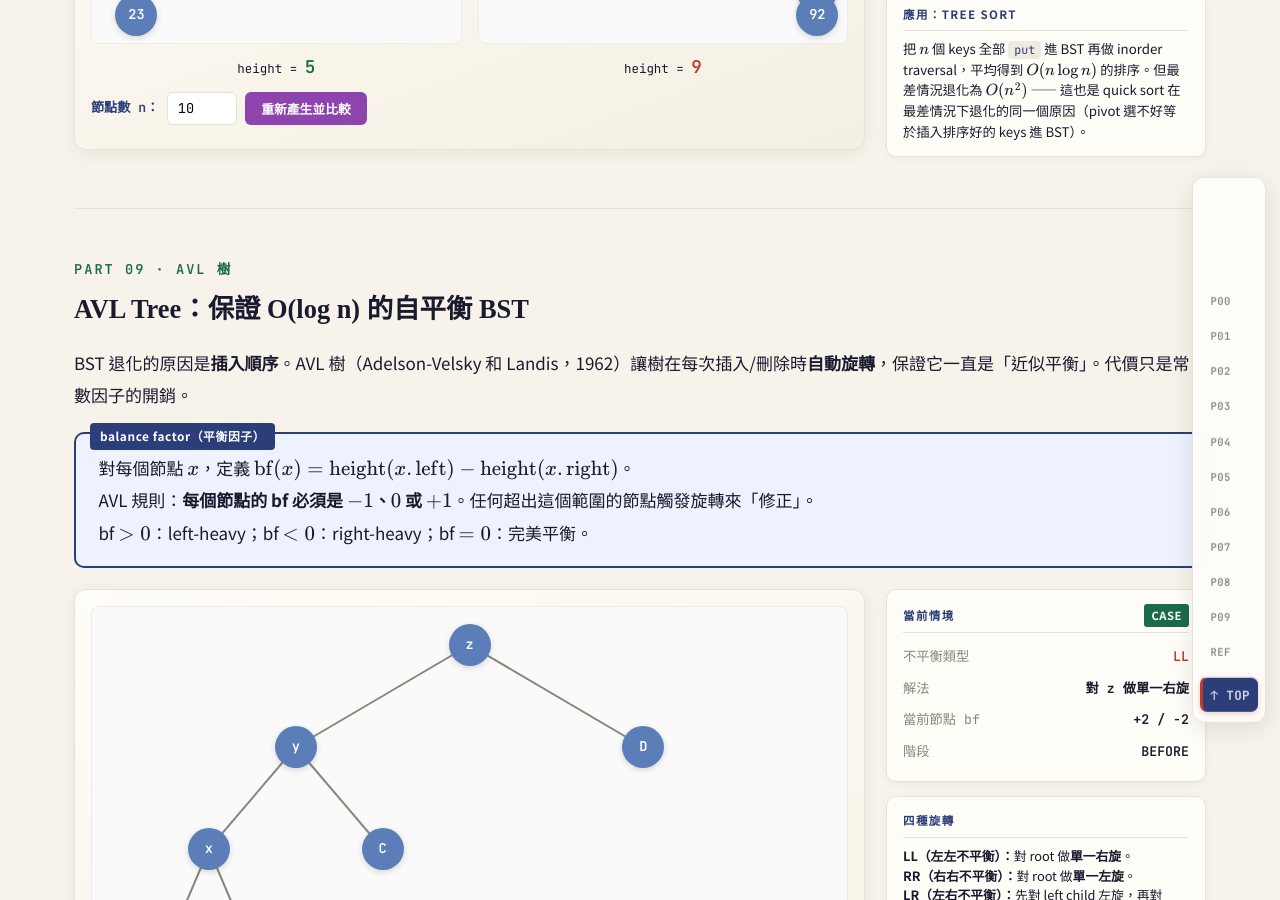
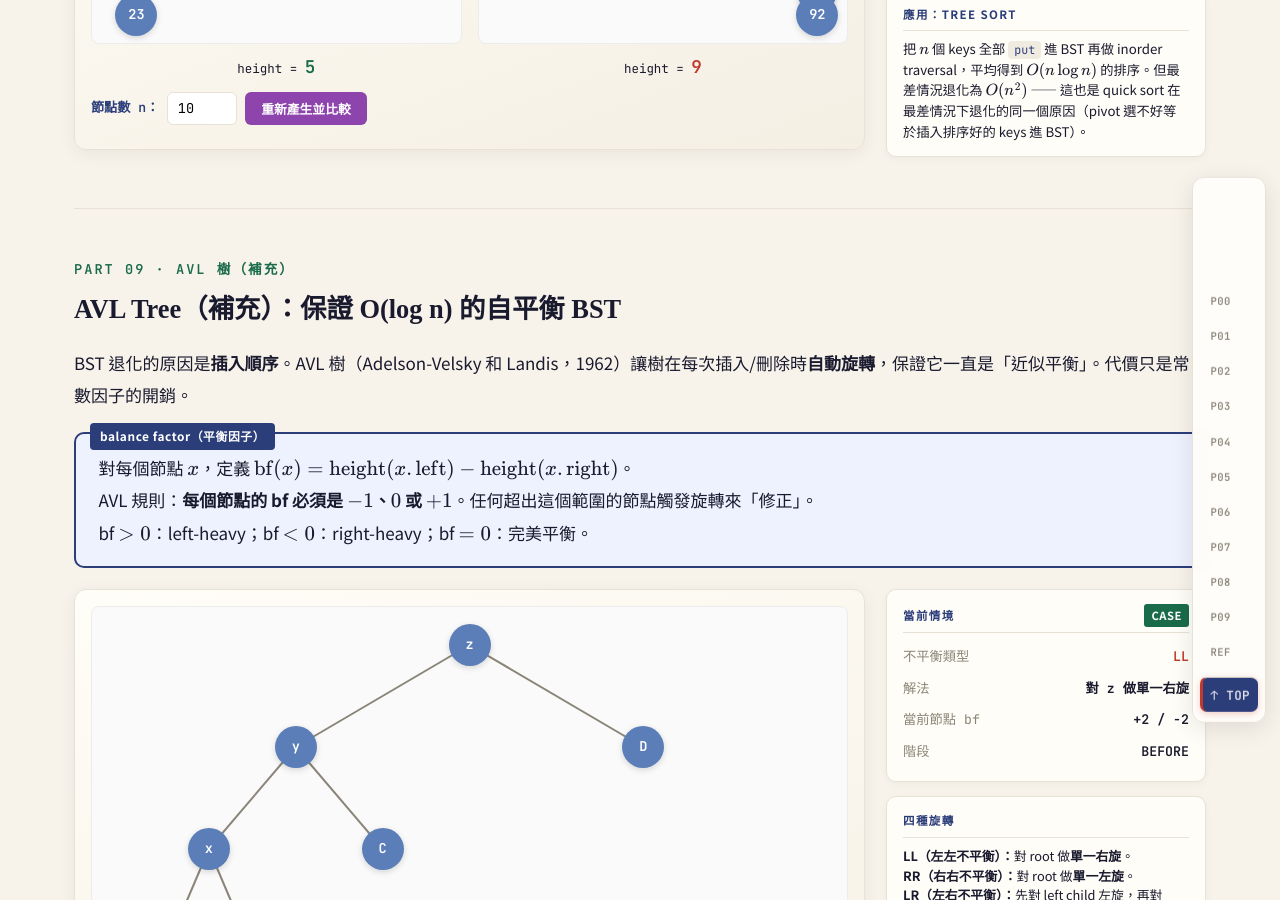
Before and after one commit to phonchi/nsysu-math208, a Jekyll site: the page static_files/presentations/trees.html, which Jekyll copies as it is, in a window 1280 px wide and 900 px high, scrolled down 12648 px. Built offline with Jekyll 4.4.1, drawn with Linux system fonts in a browser that asks for light colours; some of the changed text lies outside the part shown.

Commit message:
Mark AVL section as supplemental

```diff
--- a/static_files/presentations/trees.html
+++ b/static_files/presentations/trees.html
@@ -265,7 +265,7 @@ footer{text-align:center;padding:2rem;font-size:.85rem;color:var(--muted);border
   <a href="#bst" data-target="bst"><span class="fn-num">P06</span><span class="fn-name">二元搜尋樹</span></a>
   <a href="#bst-delete" data-target="bst-delete"><span class="fn-num">P07</span><span class="fn-name">BST 刪除</span></a>
   <a href="#bst-analysis" data-target="bst-analysis"><span class="fn-num">P08</span><span class="fn-name">BST 分析</span></a>
-  <a href="#avl" data-target="avl"><span class="fn-num">P09</span><span class="fn-name">AVL 樹</span></a>
+  <a href="#avl" data-target="avl"><span class="fn-num">P09</span><span class="fn-name">AVL 樹（補充）</span></a>
   <a href="#summary" data-target="summary"><span class="fn-num">REF</span><span class="fn-name">總覽比較</span></a>
   <a href="#top" class="fn-top" title="回到頂端"><span class="fn-num">↑ TOP</span></a>
 </nav>
@@ -275,7 +275,7 @@ footer{text-align:center;padding:2rem;font-size:.85rem;color:var(--muted);border
   <div class="hero-content">
     <h1><span class="green">樹</span>與<span class="orange">樹</span>的<span class="blue">演算法</span></h1>
     <div class="subtitle">Chapter 6 — Trees, Heaps, BSTs &amp; AVL (Interactive Visualization)</div>
-    <div class="big-formula">術語｜解析樹｜走訪｜二元堆積｜BST｜AVL</div>
+    <div class="big-formula">術語｜解析樹｜走訪｜二元堆積｜BST｜AVL（補充）</div>
     <div class="scroll-hint">向下捲動開始互動<span>↓</span></div>
   </div>
 </div>
@@ -295,7 +295,7 @@ footer{text-align:center;padding:2rem;font-size:.85rem;color:var(--muted);border
     <a href="#bst"><span class="toc-num">P06</span>二元搜尋樹</a>
     <a href="#bst-delete"><span class="toc-num">P07</span>BST 刪除三情境</a>
     <a href="#bst-analysis"><span class="toc-num">P08</span>BST 分析</a>
-    <a href="#avl"><span class="toc-num">P09</span>AVL 樹與旋轉</a>
+    <a href="#avl"><span class="toc-num">P09</span>AVL 樹與旋轉（補充）</a>
     <a href="#summary"><span class="toc-num">REF</span>Map ADT 總覽比較</a>
   </div>
 </div>
@@ -1003,8 +1003,8 @@ footer{text-align:center;padding:2rem;font-size:.85rem;color:var(--muted);border
 <!-- PART 09: AVL Tree -->
 <!-- ============================================================ -->
 <section id="avl">
-  <div class="section-number">PART 09 · AVL 樹</div>
-  <h2>AVL Tree：保證 O(log n) 的自平衡 BST</h2>
+  <div class="section-number">PART 09 · AVL 樹（補充）</div>
+  <h2>AVL Tree（補充）：保證 O(log n) 的自平衡 BST</h2>
   <p>BST 退化的原因是<strong>插入順序</strong>。AVL 樹（Adelson-Velsky 和 Landis，1962）讓樹在每次插入/刪除時<strong>自動旋轉</strong>，保證它一直是「近似平衡」。代價只是常數因子的開銷。</p>
 
   <div class="info-box">
```
